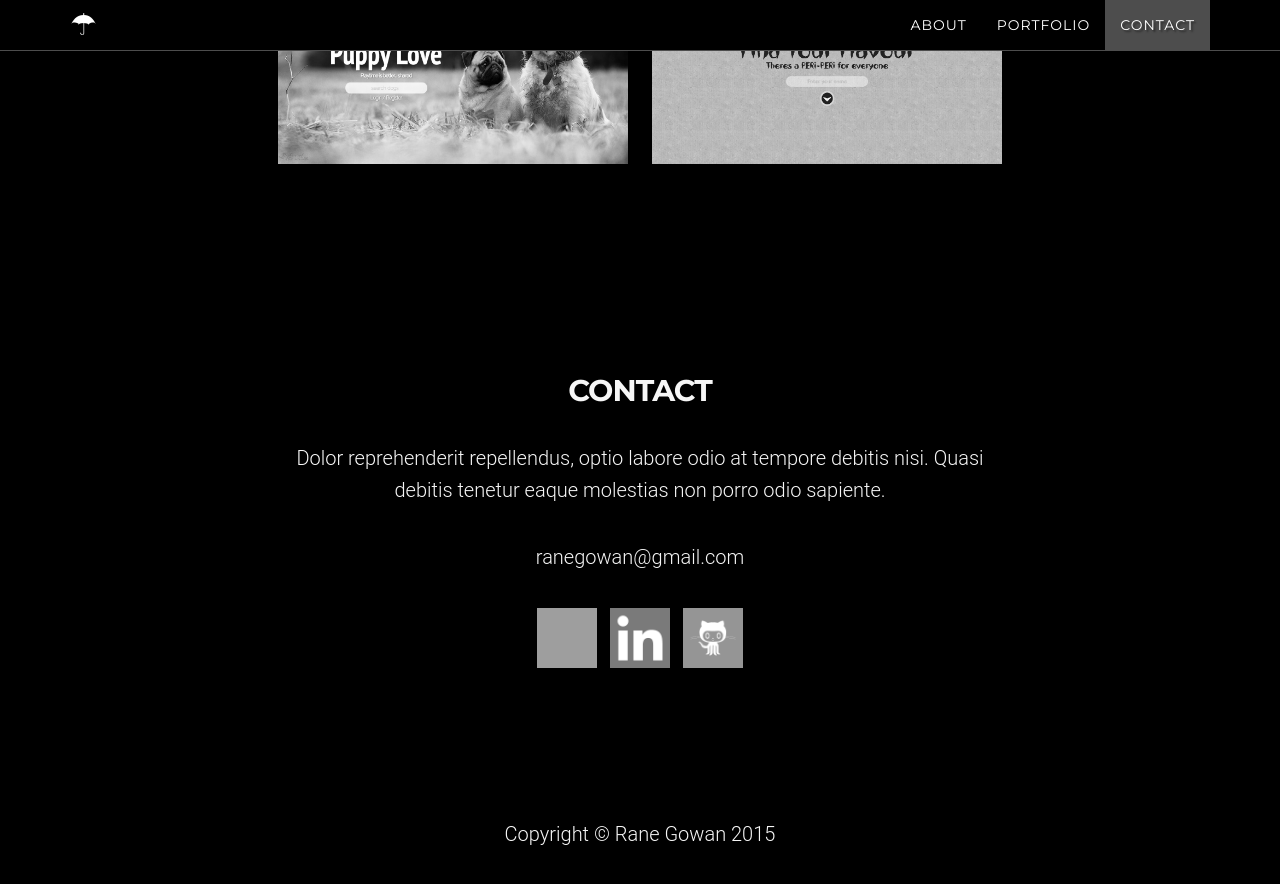
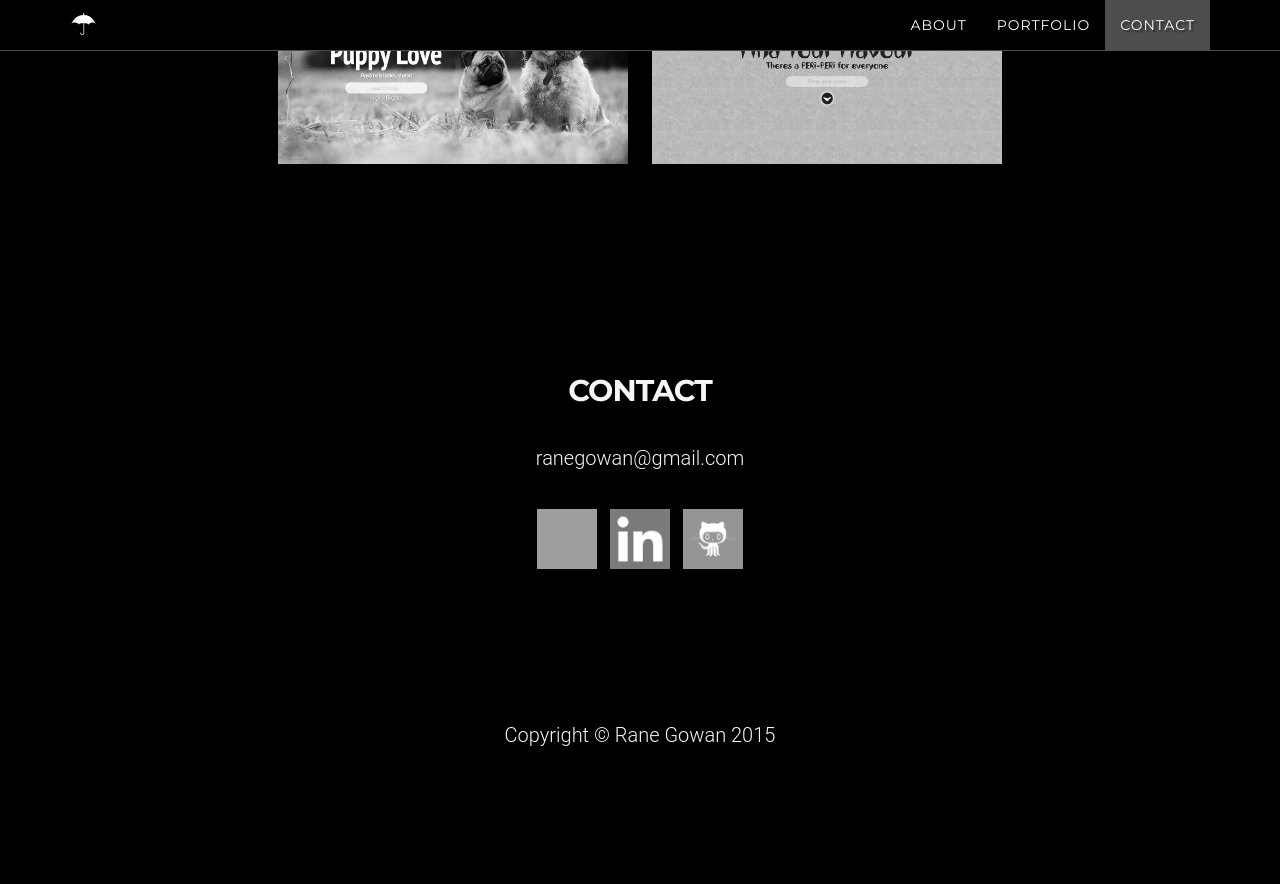
Before and after one commit to rgowan/ranegowan.com, a Jekyll site: the page built from index.html, in a window 1280 px wide and 900 px high, scrolled down 2092 px. Shown: the top 884 px of the window. Built offline with Jekyll 4.4.1, drawn with Linux system fonts in a browser that asks for light colours; after the commit the page ends 2893 px from its top, so only the background shows below that; grey boxes are pictures that could not be loaded.

Commit message:
removed contact text

```diff
--- a/_includes/contact.html
+++ b/_includes/contact.html
@@ -3,7 +3,7 @@
         <div class="row">
             <div class="col-lg-8 col-lg-offset-2">
                 <h2>Contact</h2>
-                <p>Dolor reprehenderit repellendus, optio labore odio at tempore debitis nisi. Quasi debitis tenetur eaque molestias non porro odio sapiente.</p>
+<!--                 <p>Dolor reprehenderit repellendus, optio labore odio at tempore debitis nisi. Quasi debitis tenetur eaque molestias non porro odio sapiente.</p> -->
                 <p class="email"><a href="mailto:{{ site.email }}">{{ site.email }}</a>
                 </p>
                 <div class="social-buttons">
```
